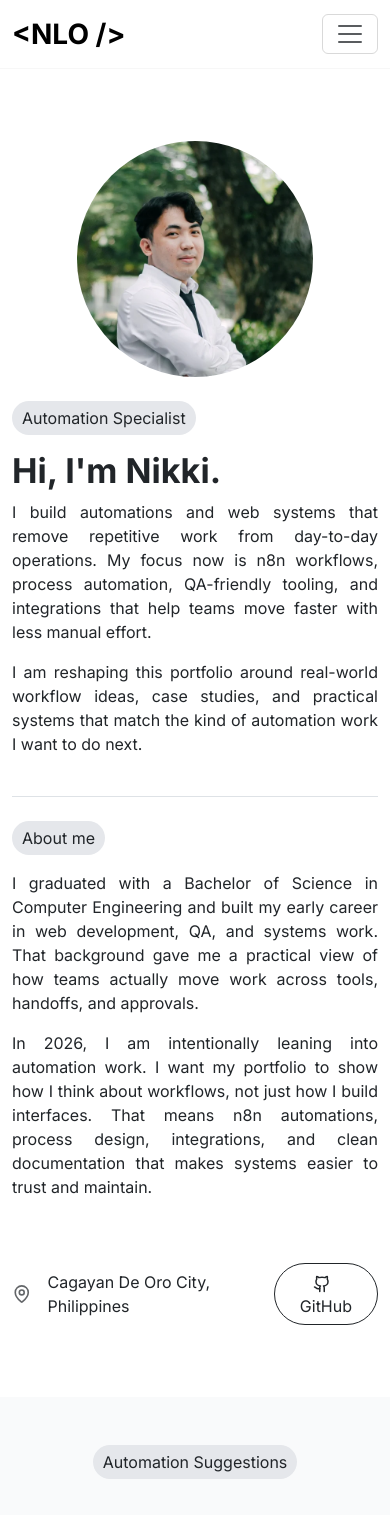
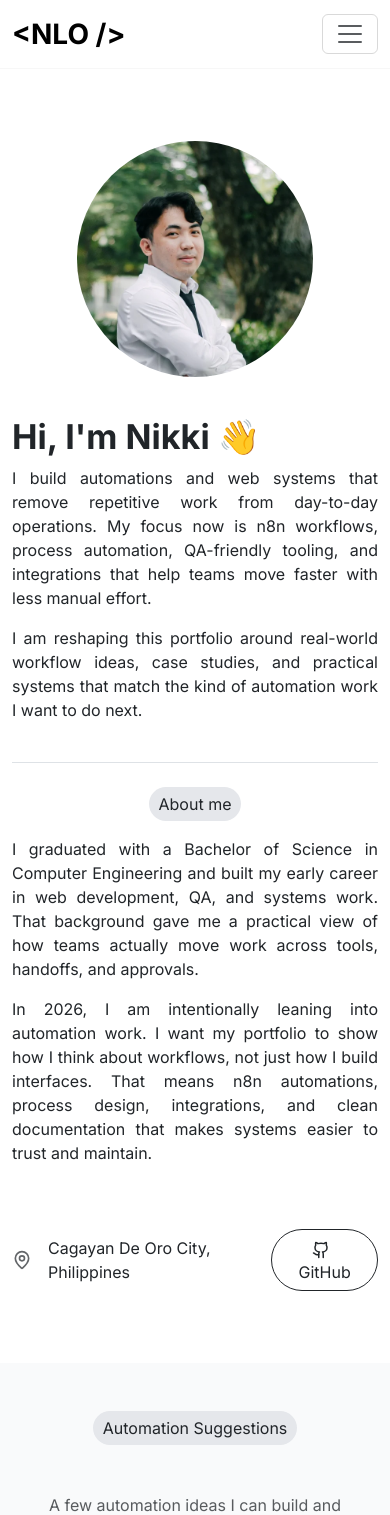
Before and after one commit to niklaux/nikki-ocer-portfolio, a React (Create React App) app in the folder my-portfolio/: page / in a window 390 px wide. Shown: the top 1515 px of the page. Built offline with nearby package versions, Linux system fonts and the light colour scheme.

Commit message:
udpate copy

```diff
--- a/my-portfolio/src/components/AboutMeSection/AboutMeSection.jsx
+++ b/my-portfolio/src/components/AboutMeSection/AboutMeSection.jsx
@@ -9,7 +9,7 @@ function AboutMeSection() {
             <p className="section-title-style">About me</p>
           </div>
           <div className="row justify-content-between">
-            <div className="col-lg-3 col-md-8 col-sm-8 col-8 d-flex flex-column justify-content-center mx-auto mx-lg-0">
+            <div className="d-flex col-lg-3 col-md-8 col-sm-8 col-8 d-flex flex-column justify-content-center mx-auto mx-lg-0">
               <img
                 src="/images/GradPhoto.webp"
                 className="img-fluid rounded-5 mx-auto my-5"
--- a/my-portfolio/src/components/HomeSection/HomeSection.jsx
+++ b/my-portfolio/src/components/HomeSection/HomeSection.jsx
@@ -11,10 +11,13 @@ function HomeSection() {
         <div className="container px-lg-5 px-sm-0">
           <div className="row flex-column-reverse flex-lg-row justify-content-between">
             <div className="col-lg-8 col-md-12 col-sm-12 d-flex flex-column justify-content-center">
-              <p className="section-title-style d-inline-block ms-0 mb-3">
-                Automation Specialist
-              </p>
-              <h1 className="display-4 fw-bold">Hi, I'm Nikki.</h1>
+              {/* <div className="d-flex justify-content-center justify-content-lg-start">
+                <p className="section-title-style d-inline-block mb-3">
+                  Automation Specialist
+                </p>
+              </div> */}
+
+              <h1 className="display-4 fw-bold mt-3">Hi, I'm Nikki 👋</h1>
               <p className="text-justify">
                 I build automations and web systems that remove repetitive work
                 from day-to-day operations. My focus now is n8n workflows,
@@ -28,9 +31,12 @@ function HomeSection() {
               </p>
 
               <div className="mt-4 pt-4 border-top">
-                <p className="section-title-style d-inline-block mb-3">
-                  About me
-                </p>
+                <div className="d-flex justify-content-center justify-content-lg-start">
+                  <p className="section-title-style d-inline-block mb-3">
+                    About me
+                  </p>
+                </div>
+
                 <p className="text-justify">
                   I graduated with a Bachelor of Science in Computer Engineering
                   and built my early career in web development, QA, and systems
@@ -48,7 +54,7 @@ function HomeSection() {
 
               <div className="mt-5 mb-4 p-0 d-flex align-items-center">
                 <MapPin size={24} className="me-3" style={{ opacity: 0.7 }} />
-                <p className="m-0 me-4">Cagayan De Oro City, Philippines</p>
+                <p className="m-0 me-3">Cagayan De Oro City, Philippines</p>
                 <div className="d-flex flex-wrap gap-3">
                   <a
                     href="https://github.com/niklaux"
```
